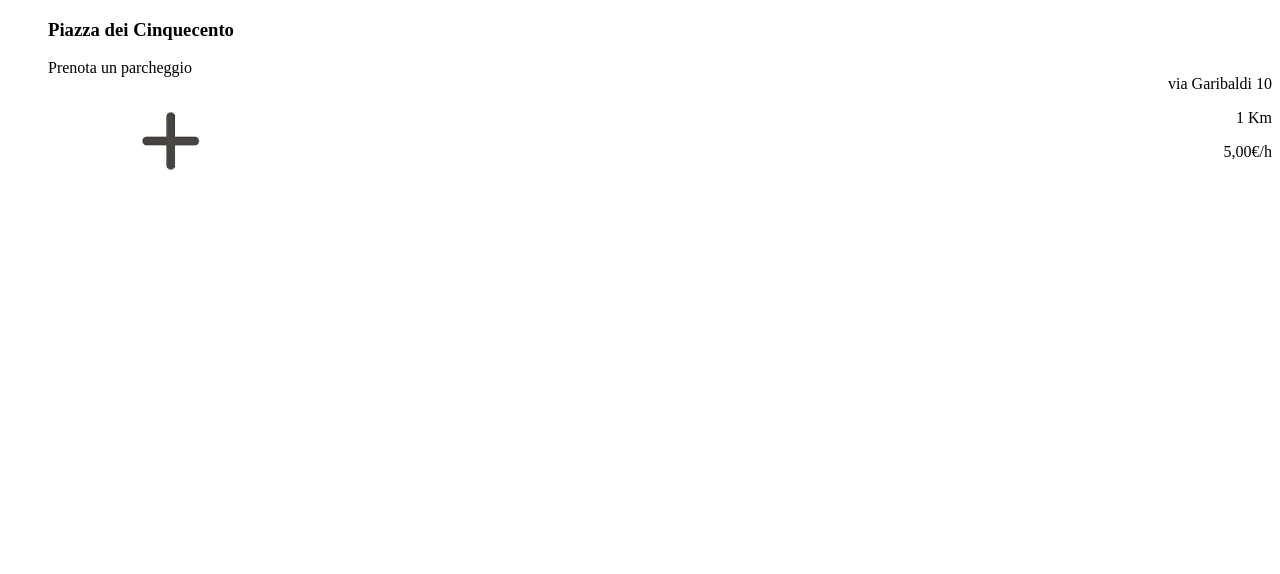
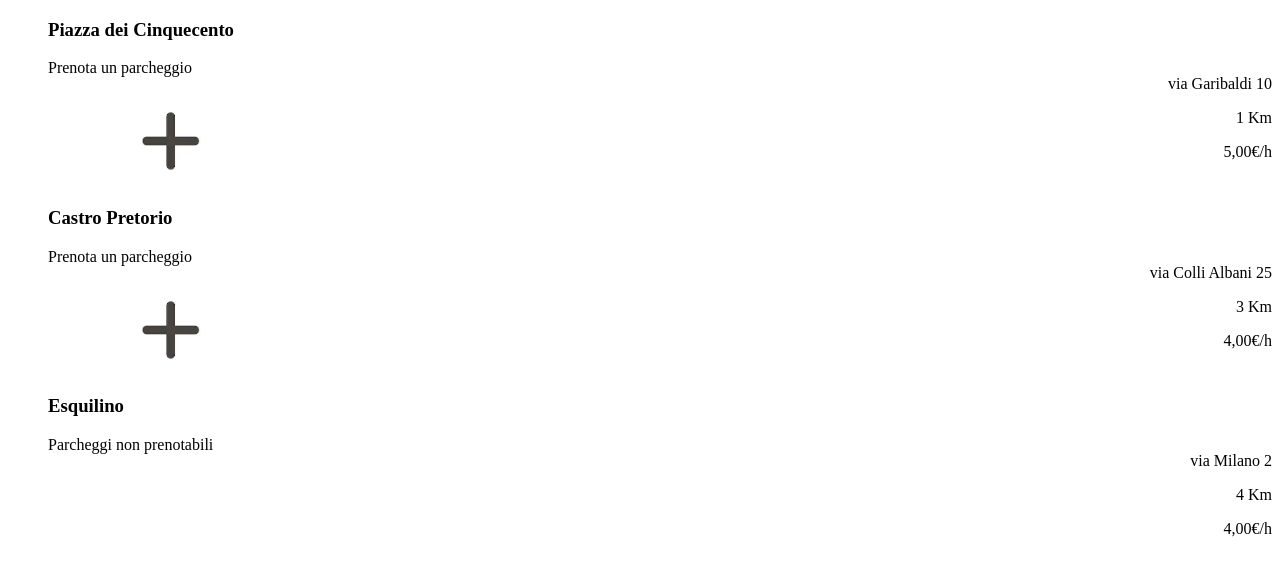
Before and after one commit to ChiaraGismondi02/2020-21-verifica, a plain HTML site: page index.html in a window 1280 px wide. Drawn offline with Linux system fonts and the light colour scheme.

Commit message:
index.html

```diff
--- a/index.html
+++ b/index.html
@@ -20,6 +20,29 @@
       <img src="plusblack.jpg" class="center">
       </div>
     </li>
+    <li>
+      <h3>Castro Pretorio</h3>
+      <div class="info">
+      <p>via Colli Albani 25</p>
+      <p>3 Km</p>
+      <p>4,00€/h</p>
+      </div>
+      <div class="prenota">
+      <p>Prenota un parcheggio</p>
+      <img src="plusblack.jpg" class="center">
+      </div>
+    </li>
+    <li>
+      <h3>Esquilino</h3>
+      <div class="info">
+      <p>via Milano 2</p>
+      <p>4 Km</p>
+      <p>4,00€/h</p>
+      </div>
+      <div class="prenota">
+      <p>Parcheggi non prenotabili</p>
+      </div>
+    </li>
 
   </ul>
 
```
